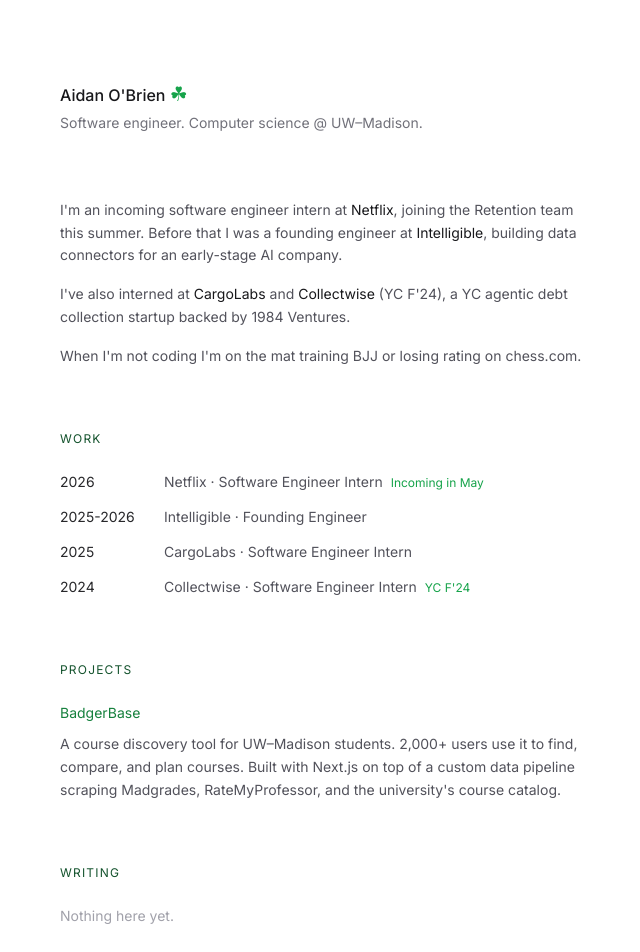
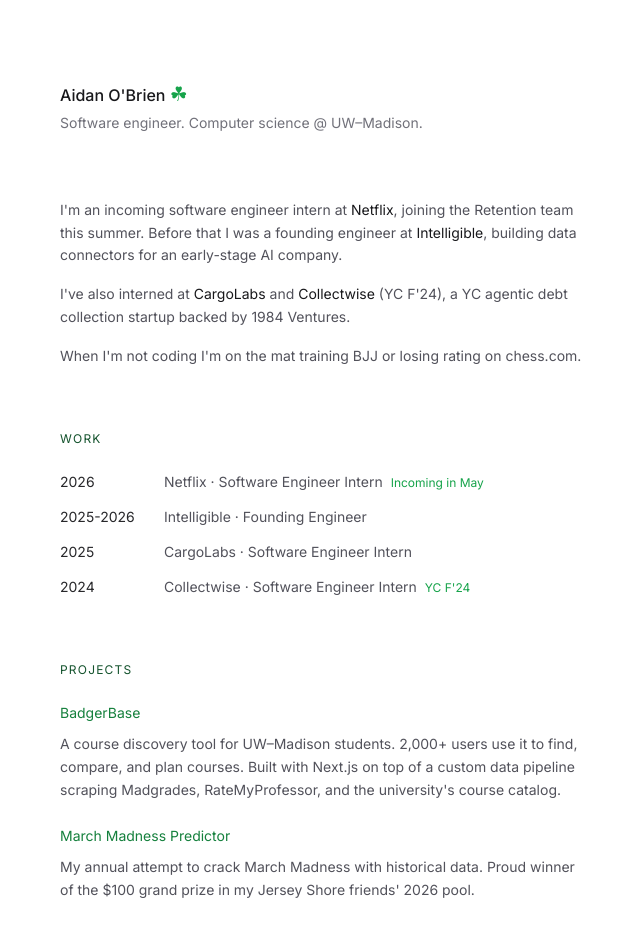
Before and after one commit to aidanobrien5599/aidan-portfolio, a Next.js app: page / in a window 1280 px wide. Shown: the top 952 px of the page, without its empty margins (316-956 px from the left). Built offline with nearby package versions, Linux system fonts and the light colour scheme; no server answers.

Commit message:
add march madness predictor to the portfolio

```diff
--- a/src/app/page.tsx
+++ b/src/app/page.tsx
@@ -105,6 +105,20 @@
             a custom data pipeline scraping Madgrades, RateMyProfessor, and the university&apos;s course catalog.
           </p>
         </div>
+        <div className="mt-6">
+          <p className="mb-2">
+            <a
+              href="https://github.com/aidanobrien5599/MarchMadnessPredictor"
+              className="text-green-700 dark:text-green-600 hover:underline"
+            >
+              March Madness Predictor
+            </a>
+          </p>
+          <p className="text-zinc-600 dark:text-zinc-400">
+            My annual attempt to crack March Madness with historical data. Proud
+            winner of the $100 grand prize in my Jersey Shore friends&apos; 2026 pool.
+          </p>
+        </div>
       </section>
 
       <section className="mb-16">
```
